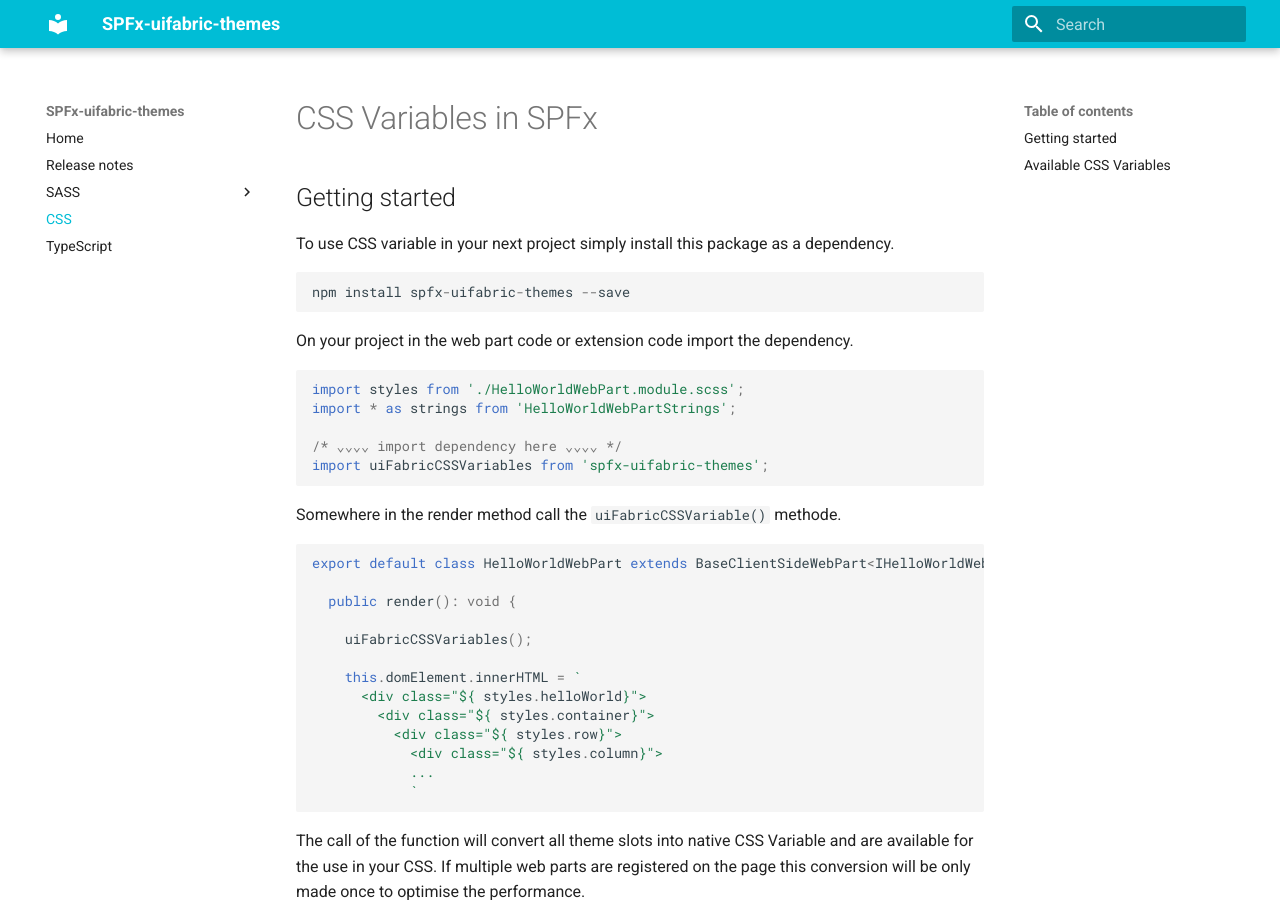
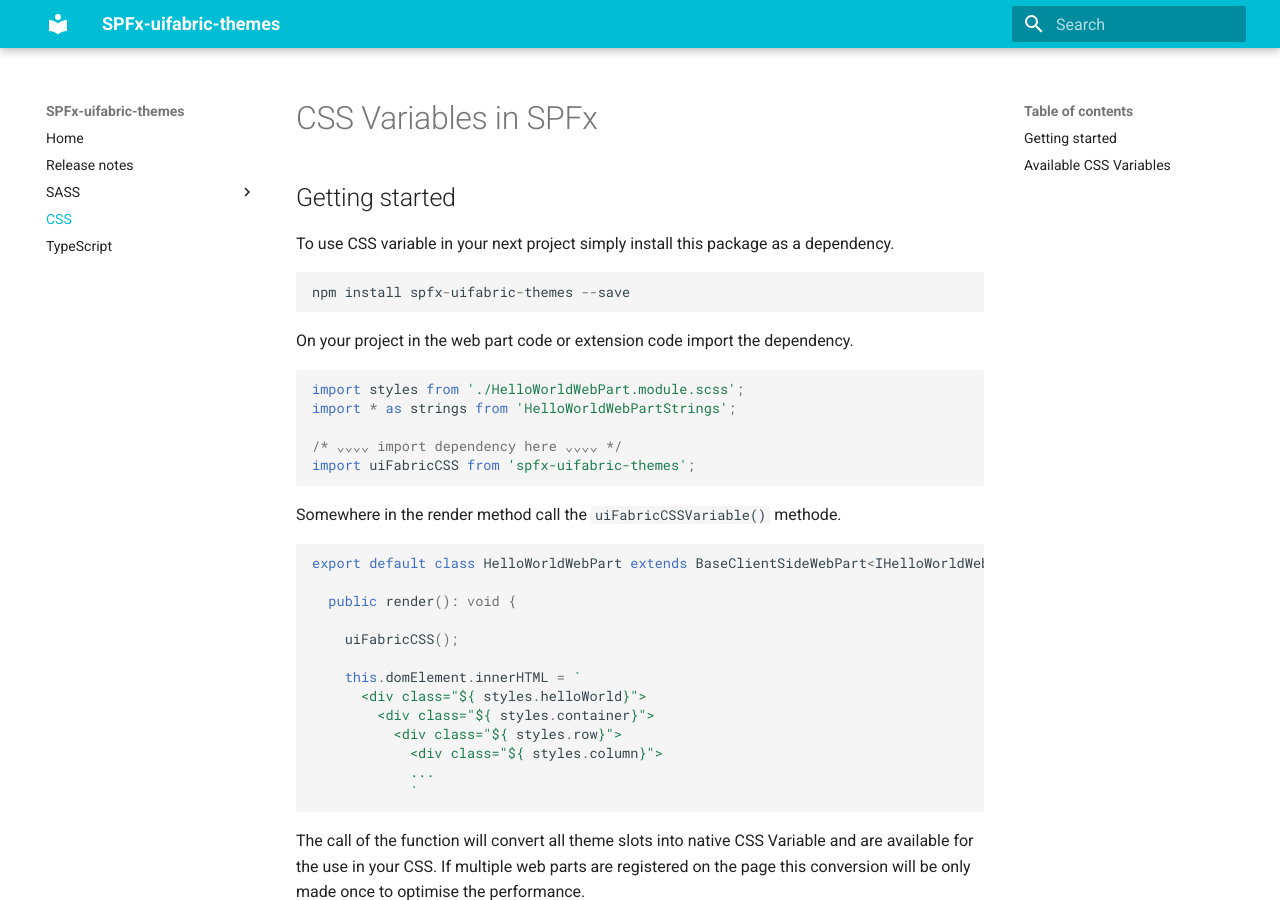
Before and after one commit to n8design/spfx-uifabric-themes, an MkDocs documentation site: the page built from docs/css-variables.md, in a window 1280 px wide and 900 px high. Built offline with MkDocs 1.6.1 and Material for MkDocs 9.7.7, drawn with Linux system fonts in a browser that asks for light colours.

Commit message:
Documentation update

````diff
--- a/docs/css-variables.md
+++ b/docs/css-variables.md
@@ -15,7 +15,7 @@
 import * as strings from 'HelloWorldWebPartStrings';
 
 /* ⌄⌄⌄⌄ import dependency here ⌄⌄⌄⌄ */
-import uiFabricCSSVariables from 'spfx-uifabric-themes';
+import uiFabricCSS from 'spfx-uifabric-themes';
 
 ```
 
@@ -26,7 +26,7 @@
 
   public render(): void {
 
-    uiFabricCSSVariables();
+    uiFabricCSS();
 
     this.domElement.innerHTML = `
       <div class="${ styles.helloWorld}">
````
